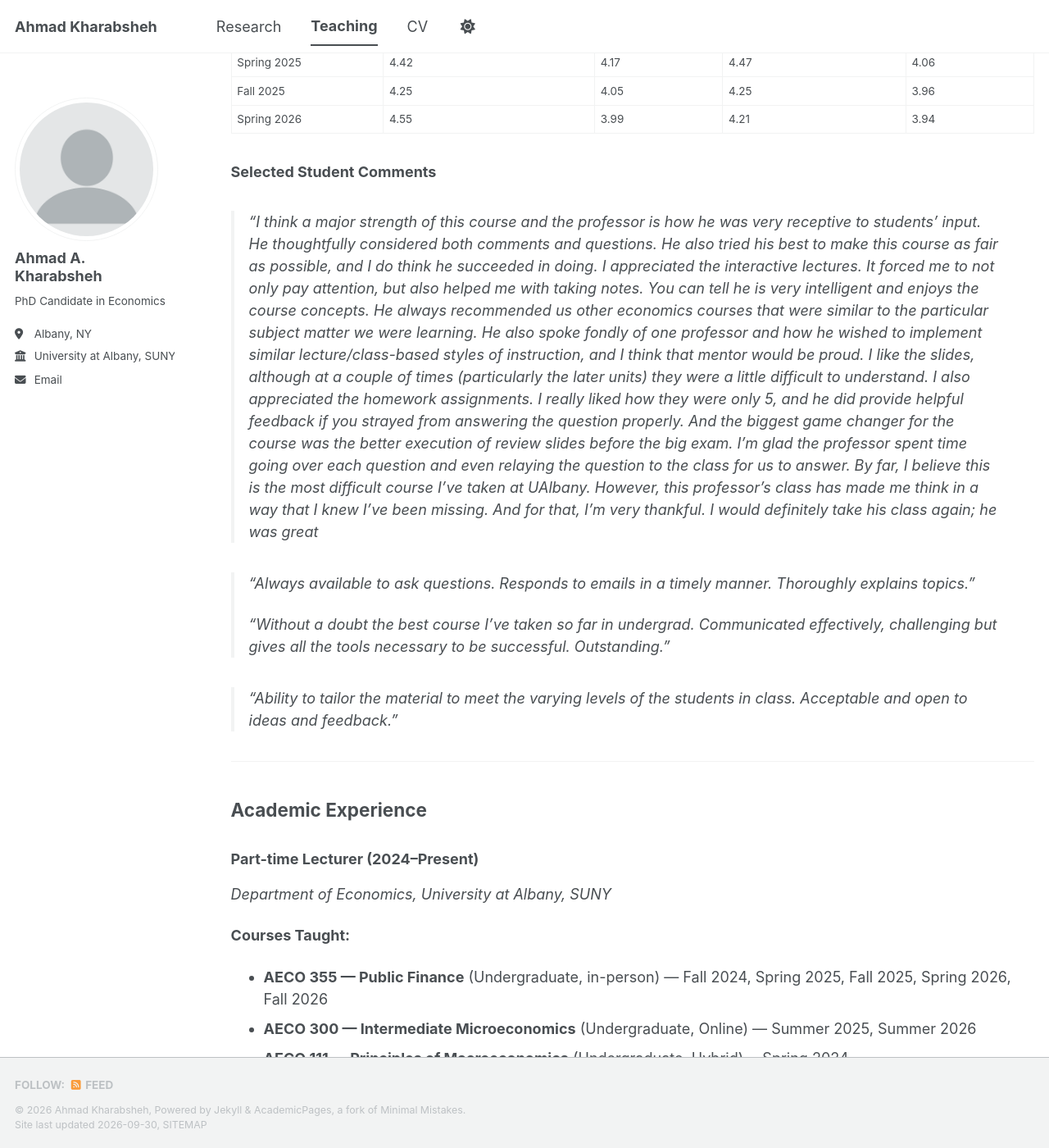
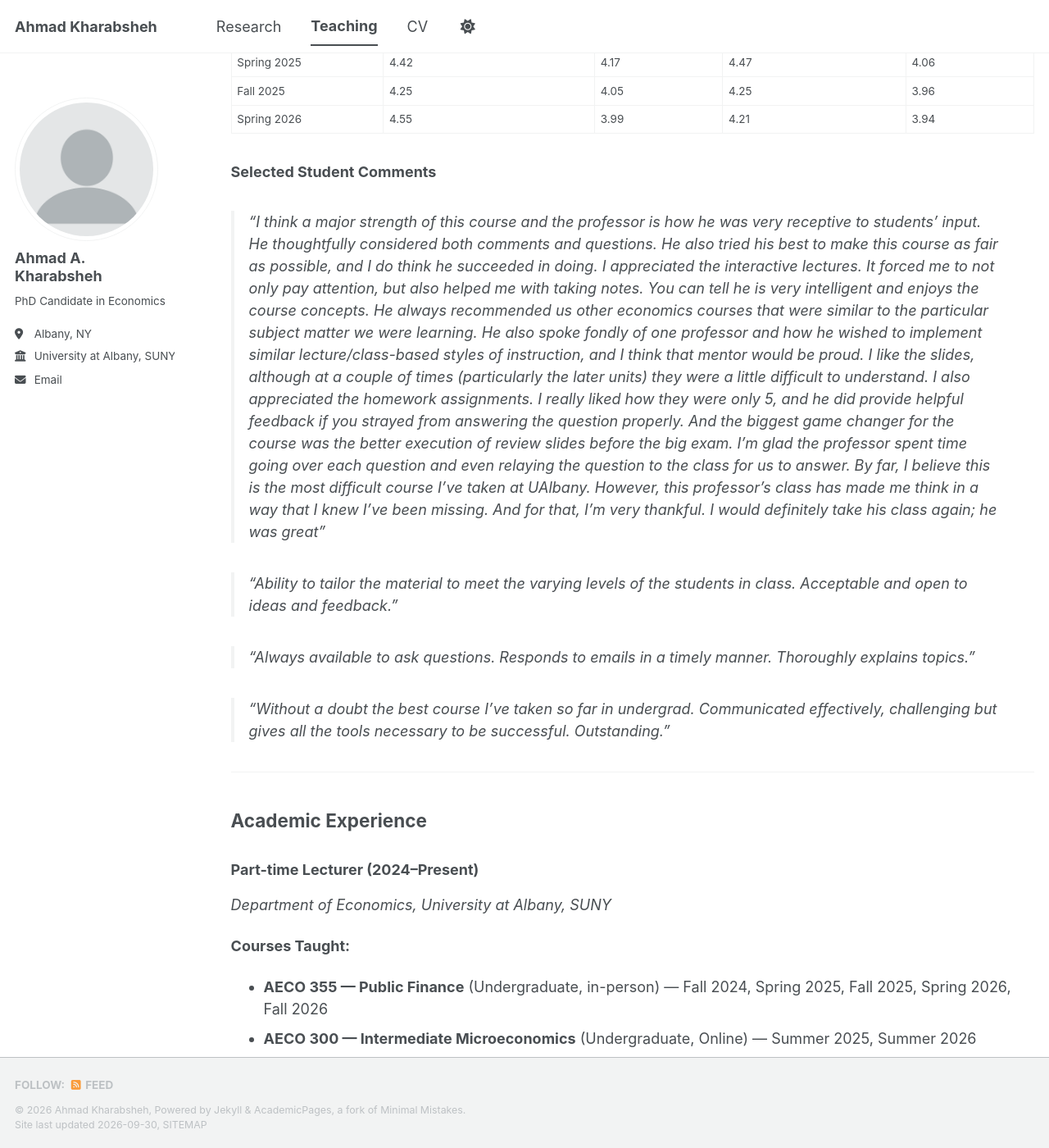
Before and after one commit to Kharabshehahmad/Kharabshehahmad.github.io, a Jekyll site: the page built from _pages/teaching.md, in a window 1280 px wide and 1400 px high, scrolled down 495 px. Shown: the whole window at 82% size. Built offline with Jekyll 4.4.1, drawn with Linux system fonts in a browser that asks for light colours; a script bundle is joined from its source files by our own code; library files that are not in the unit come from our copies.

```diff
--- a/_pages/teaching.md
+++ b/_pages/teaching.md
@@ -28,13 +28,15 @@ I have received teaching evaluations above the departmental average across all s
 ### Selected Student Comments
 
 > "I think a major strength of this course and the professor is how he was very receptive to students' input. He thoughtfully considered both comments and questions. He also tried his best to make
-this course as fair as possible, and I do think he succeeded in doing. I appreciated the interactive lectures. It forced me to not only pay attention, but also helped me with taking notes. You can tell he is very intelligent and enjoys the course concepts. He always recommended us other economics courses that were similar to the particular subject matter we were learning. He also spoke fondly of one professor and how he wished to implement similar lecture/class-based styles of instruction, and I think that mentor would be proud. I like the slides, although at a couple of times (particularly the later units) they were a little difficult to understand. I also appreciated the homework assignments. I really liked how they were only 5, and he did provide helpful feedback if you strayed from answering the question properly. And the biggest game changer for the course was the better execution of review slides before the big exam. I'm glad the professor spent time going over each question and even relaying the question to the class for us to answer. By far, I believe this is the most difficult course I've taken at UAlbany. However, this professor's class has made me think in a way that I knew I've been missing. And for that, I'm very thankful. I would definitely take his class again; he was great
+this course as fair as possible, and I do think he succeeded in doing. I appreciated the interactive lectures. It forced me to not only pay attention, but also helped me with taking notes. You can tell he is very intelligent and enjoys the course concepts. He always recommended us other economics courses that were similar to the particular subject matter we were learning. He also spoke fondly of one professor and how he wished to implement similar lecture/class-based styles of instruction, and I think that mentor would be proud. I like the slides, although at a couple of times (particularly the later units) they were a little difficult to understand. I also appreciated the homework assignments. I really liked how they were only 5, and he did provide helpful feedback if you strayed from answering the question properly. And the biggest game changer for the course was the better execution of review slides before the big exam. I'm glad the professor spent time going over each question and even relaying the question to the class for us to answer. By far, I believe this is the most difficult course I've taken at UAlbany. However, this professor's class has made me think in a way that I knew I've been missing. And for that, I'm very thankful. I would definitely take his class again; he was great"
+
+> "Ability to tailor the material to meet the varying levels of the students in class. Acceptable and open to ideas and feedback."
 
 > "Always available to ask questions. Responds to emails in a timely manner. Thoroughly explains topics."
->
+
 > "Without a doubt the best course I've taken so far in undergrad. Communicated effectively, challenging but gives all the tools necessary to be successful. Outstanding."
 
-> "Ability to tailor the material to meet the varying levels of the students in class. Acceptable and open to ideas and feedback."
+
 
 
 
```
